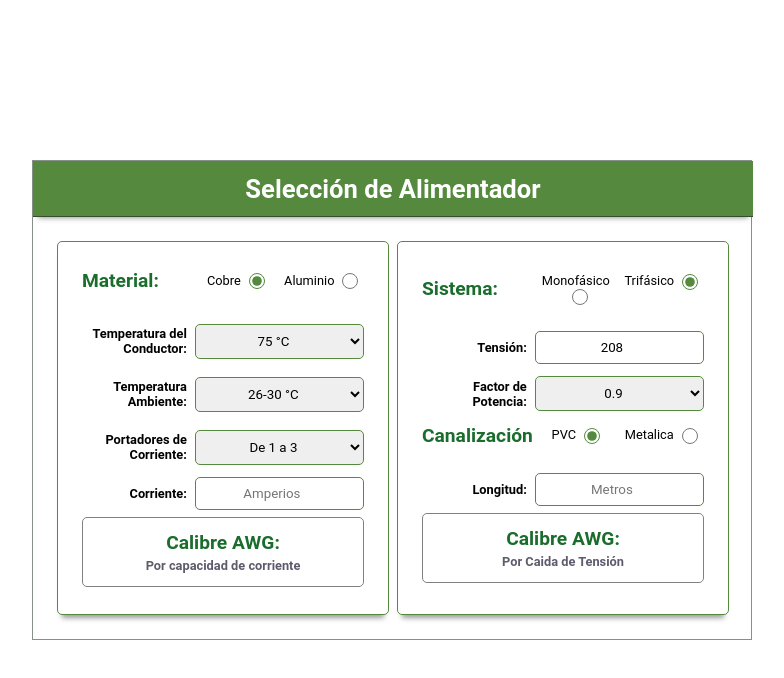
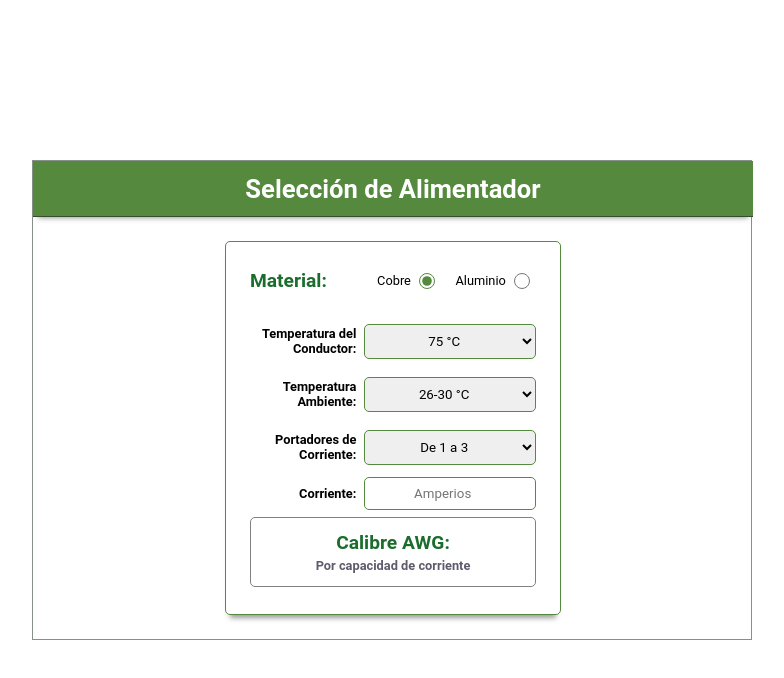
Before and after one commit to cmarioep/ROD-QuickCalc, a React (Vite) app: page /awgbycurrent in a window 1280 px wide. Shown: the top 678 px of the page, without its empty margins (248-1032 px from the left). Built offline with nearby package versions, Linux system fonts and the light colour scheme.

Commit message:
Styles: AwgBuCurrent and VoltageDropChecer

```diff
--- a/src/pages/AwgByCurrent.jsx
+++ b/src/pages/AwgByCurrent.jsx
@@ -1,11 +1,17 @@
+import { createPortal } from 'react-dom';
 import { useEffect, useState } from 'react';
+
 import { useForm } from '../hooks/useForm';
 import { getAWGByCurrent } from '../utils/getAwgByCurrent.js';
 import { checkVoltageDrop } from '../utils/getVoltageDrop.js';
+
+
 import '../styles/pages/CurrentCapacity.scss';
 
 export const AwgByCurrent = () => {
-    const { material, temperature, environmentTemperature, occupation, current, type, voltage, fp, conduit, long, formState, onInputChange } = useForm({
+
+    const { material, temperature, environmentTemperature, occupation, current, type, voltage, fp, conduit, long, formState, onInputChange } = useForm(
+        {
             material: 'Cu',
             temperature: '75',
             environmentTemperature: '26',
@@ -15,12 +21,15 @@ export const AwgByCurrent = () => {
             voltage: '208',
             fp: '0.9',
             conduit: 'PVC',
-        long: '',
-    });
+            long: ''
+        }
+    );
 
     const [awg, setAwg] = useState('');
-    const [awgByVoltageDrop, setAwgByVoltageDrop] = useState('');
-    const [showVoltageDrop, setShowVoltageDrop] = useState(false);
+
+    const [awgByVoltageDrop, setAwgByVoltageDrop] = useState(awg);
+
+    const [voltageDrop, setVoltageDrop] = useState(false);
 
 
     useEffect(() => {
@@ -28,43 +37,37 @@ export const AwgByCurrent = () => {
         console.log(formState);
     }, [formState]);
 
-
     useEffect(() => {
         setAwgByVoltageDrop(checkVoltageDrop(type, material, conduit, voltage, fp, 'amperios', current, awg, long));
         console.log('checker', awgByVoltageDrop);
     }, [awg, type, voltage, fp, conduit, long]);
 
 
-    useEffect(() => {
-        const handleViewportChange = () => {
-            if (window.innerWidth > 688) {
-                setShowVoltageDrop(true);
-            } else {
-                setShowVoltageDrop(false);
-            }
-        };
+    // useEffect(() => {
+    //     const handleViewportChange = () => {
+    //         if (window.innerWidth > 688) {
+    //             setVoltageDrop(true);
+    //         } else {
+    //             setVoltageDrop(false);
+    //         }
+    //     };
 
-        handleViewportChange(); // Check initial viewport width
+    //     handleViewportChange(); // Check initial viewport width
 
-        window.addEventListener('resize', handleViewportChange);
+    //     window.addEventListener('resize', handleViewportChange);
 
-        return () => {
-            window.removeEventListener('resize', handleViewportChange);
-        };
-    }, []);
+    //     return () => {
+    //         window.removeEventListener('resize', handleViewportChange);
+    //     };
+    // }, []);
 
-
-    const handleSubmit = (e) => {
-        e.preventDefault(); // Evitar que se envíe el formulario
-        setShowVoltageDrop(!showVoltageDrop);
-    };
 
 
     return (
+        <div className='current-capacity'>
 
-        <form className="current-capacity" onSubmit={handleSubmit}>
-            {/* Resto de los elementos de formulario para el cálculo de capacidad de corriente */}
-            <div className="current-capacity__container">
+            <form className='current-capacity__container'>
+
                 <div className='system-options'>
                     <p>Material:</p>
                     <div className='radio-input'>
@@ -88,6 +91,7 @@ export const AwgByCurrent = () => {
                         </label>
                     </div>
                 </div>
+
                 <div className="label-input">
                     <label htmlFor="awg">Temperatura del Conductor:</label>
                     <select id="awg" name="temperature" onChange={onInputChange} defaultValue="75">
@@ -97,6 +101,7 @@ export const AwgByCurrent = () => {
                         <option value="90">90 °C</option>
                     </select>
                 </div>
+
                 <div className="label-input">
                     <label htmlFor="awg">Temperatura Ambiente:</label>
                     <select id="awg" name="environmentTemperature" onChange={onInputChange} defaultValue="30">
@@ -113,6 +118,7 @@ export const AwgByCurrent = () => {
                         <option value="80">71-80 °C</option>
                     </select>
                 </div>
+
                 <div className="label-input">
                     <label htmlFor="awg">Portadores de Corriente:</label>
                     <select id="awg" name="occupation" onChange={onInputChange} defaultValue="3">
@@ -126,6 +132,7 @@ export const AwgByCurrent = () => {
                         <option value="100">De 41 y más</option>
                     </select>
                 </div>
+
                 <div className="label-input">
                     <label htmlFor="voltage">Corriente:</label>
                     <input
@@ -138,14 +145,17 @@ export const AwgByCurrent = () => {
                         onChange={onInputChange}
                     />
                 </div>
-                <h3 className="system-result system-result--unshadow">
-                    Calibre AWG: {awg || null}
-                    <span>Por capacidad de corriente</span>
+
+                <h3 className='system-result system-result--unshadow'>
+                    Calibre AWG: {(awg) ? awg : null}
+                    <span>Por  capacidad de corriente </span>
+                    {(awg) ? <div className='btn-primary ' onClick={() => setVoltageDrop(!voltageDrop)}>Verificar Caida de Tension</div> : null}
                 </h3>
-            </div>
 
-            <div className={`voltage-dropchecker ${showVoltageDrop ? 'show' : null}`}>
-                {/* Elementos de formulario para la verificación de caída de tensión */}
+            </form>
+
+            {(voltageDrop) && createPortal(<form className='current-capacity__container voltage-dropchecker'>
+
                 <div className='system-options'>
                     <p>Sistema:</p>
                     <div className='radio-input'>
@@ -231,12 +241,16 @@ export const AwgByCurrent = () => {
                     />
                 </div>
 
-                <h3 className="system-result system-result--unshadow">
+                <h3 className='system-result system-result--unshadow'>
                     Calibre AWG: {awgByVoltageDrop}
-                    <span>Por Caida de Tensión</span>
+                    <span>Por  Caida de Tensión</span>
+                    <button className='btn-primary ' onClick={() => setVoltageDrop(!voltageDrop)}>Aceptar</button>
                 </h3>
+
+            </form>, document.body)}
+
+
         </div>
-        </form>
+    )
 
-    );
-};
+}
--- a/src/styles/pages/CurrentCapacity.scss
+++ b/src/styles/pages/CurrentCapacity.scss
@@ -9,7 +9,7 @@
 
     height: 100vh;
     padding: 1rem;
-    padding-top: $navbar-heigh + 1vh;
+    padding-top: $navbar-heigh + 3vh;
     padding-bottom: 0.5rem;
 
 
@@ -46,15 +46,21 @@
 }
 
 .voltage-dropchecker {
+    position: absolute;
+    top: $navbar-heigh + 3vh;
+    left: 50%;
+    transform: translateX(-50%);
+
     display: flex;
     flex-direction: column;
     justify-content: space-evenly;
 
-    width: 100%;
+    width: 92%;
     height: 50vh;
     padding: 1rem;
     border-radius: 5px;
     border: 1px solid $clr-primary;
+    background-color: white;
 
     box-shadow: 0px 8px 5px -5px rgba(59, 57, 57, 0.5);
 
@@ -81,7 +87,7 @@
     background-color: $clr-primary;
 
     @include mediaquery(intermediate) {
-        display: none;
+        // display: none;
     }
 }
 
```
Lines whose indentation alone changed are shown as unchanged.
